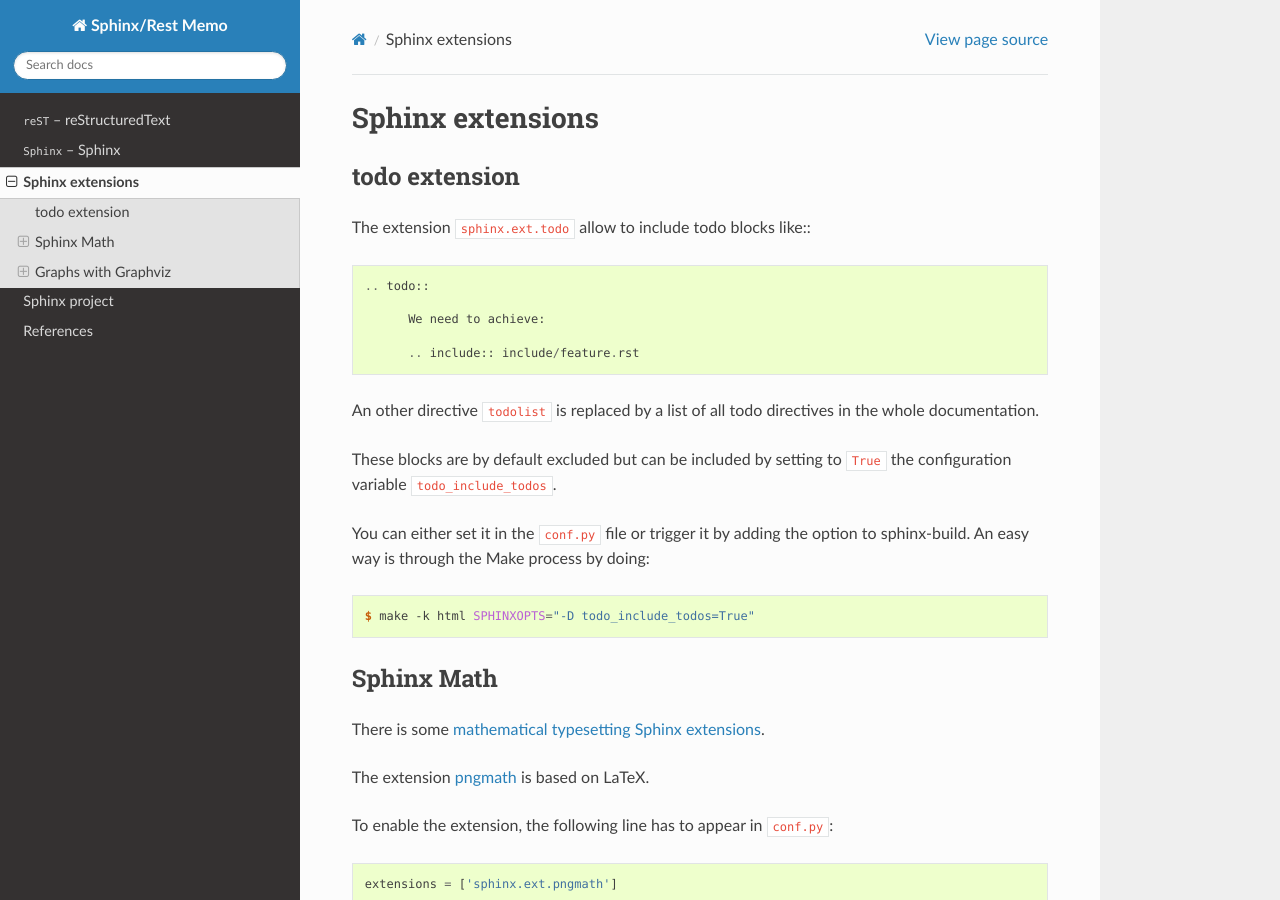
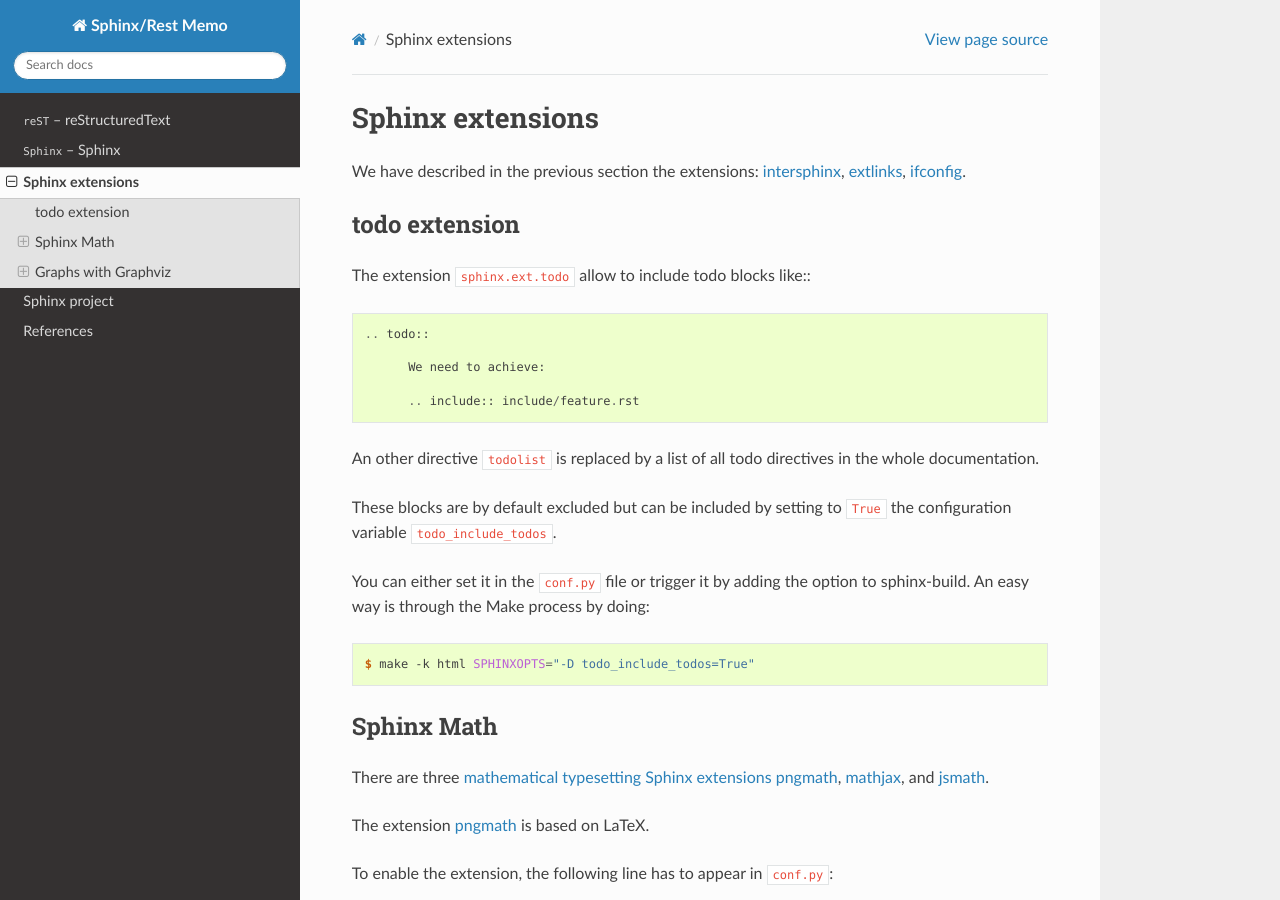
Before and after one commit to marczz/rest-sphinx-memo, a Sphinx documentation site: the page built from source/Extensions.rst, in a window 1280 px wide and 900 px high. Built offline with Sphinx 7.4.7 and the Read the Docs theme 2.0.0, drawn with Linux system fonts in a browser that asks for light colours; formulas are drawn with MathJax 3; the version number could not be read and is left out.

Commit message:
Extensions.rst: more on math extensions.

```diff
--- a/source/Extensions.rst
+++ b/source/Extensions.rst
@@ -1,6 +1,12 @@
 *****************
 Sphinx extensions
 *****************
+
+We have described in the previous section the extensions:
+:ref:`intersphinx <intersphinx_extension>`,
+:ref:`extlinks <extlinks_extension>`,
+:ref:`ifconfig <ifconfig_extension>`.
+
 .. index:
    pair: extension; todo
    pair: directive; todo
@@ -40,9 +46,15 @@
 Sphinx Math
 ===========
 
-There is some :sphinx:`mathematical typesetting Sphinx extensions
-<ext/math.html>`.
+There are three  :sphinx:`mathematical typesetting Sphinx extensions
+<ext/math.html>` :ref:`pngmath <pngmath_extension>`,
+:sphinx:`mathjax
+</ext/math.html#module-sphinx.ext.mathjax>`,
+and
+:sphinx:`jsmath
+</ext/math.html#module-sphinx.ext.jsmath>`.
 
+.. _pngmath_extension:
 
 The extension :sphinx:`pngmath
 </ext/math.html#module-sphinx.ext.pngmath>`
```
